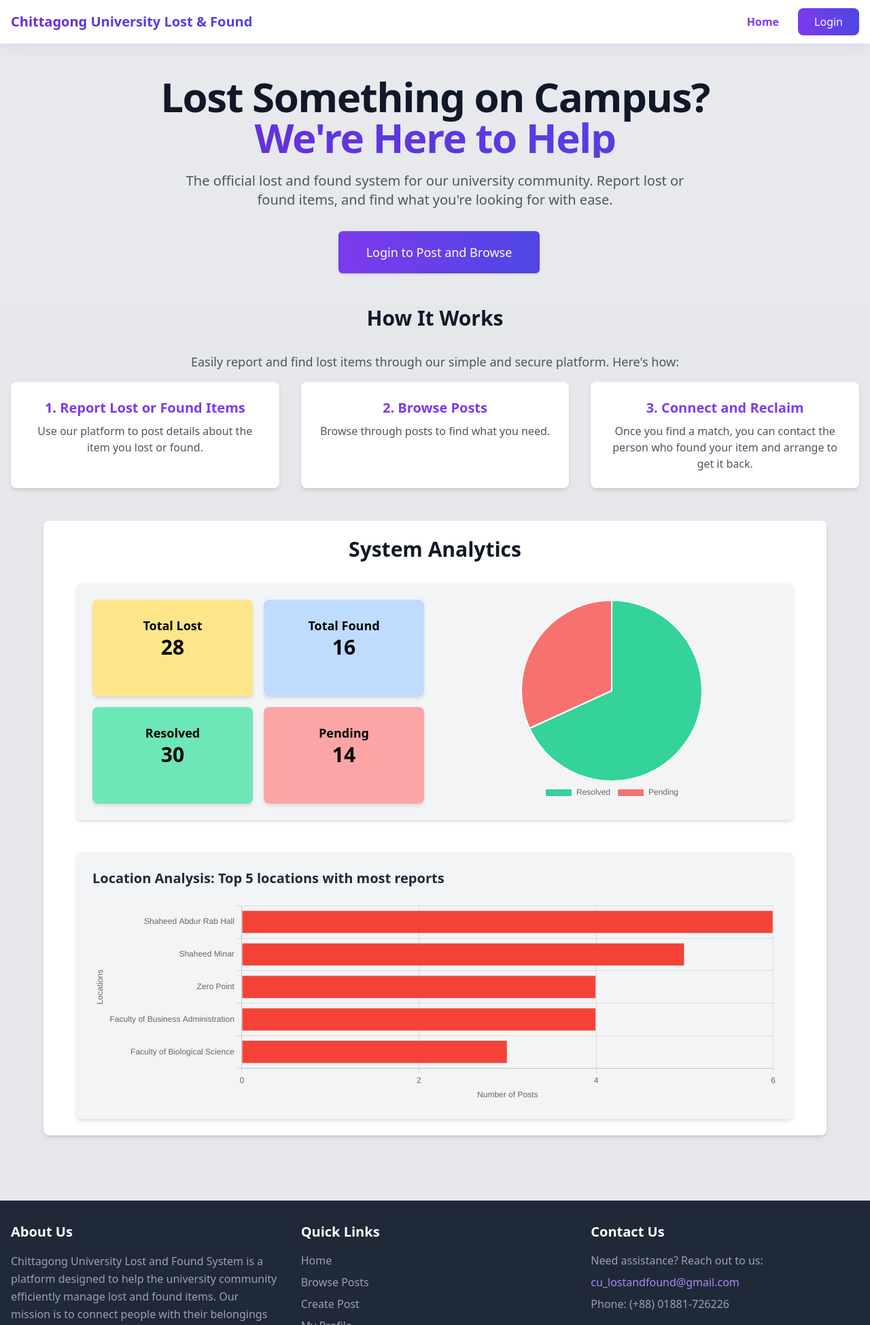
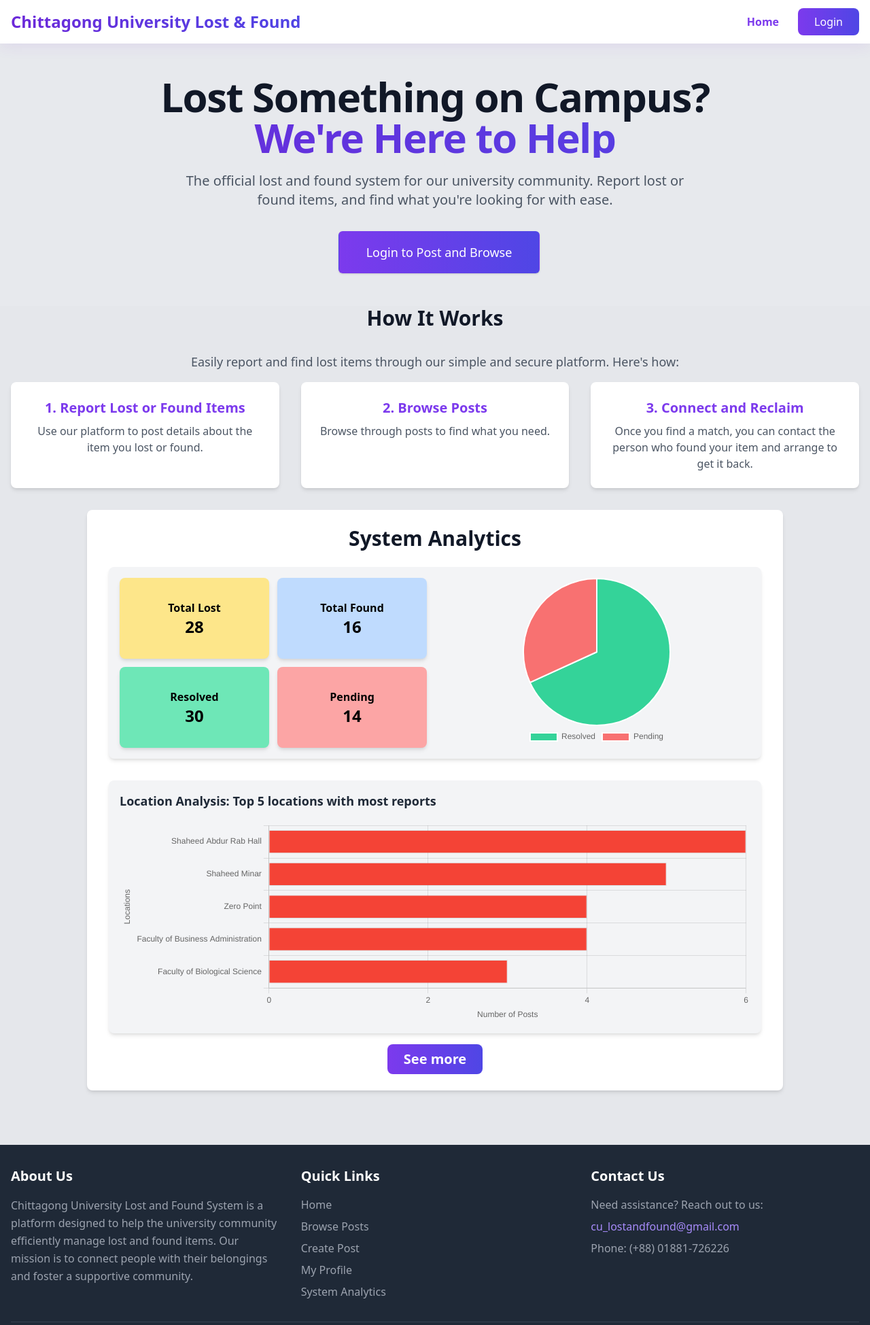
Before and after one commit to EmranHoque/DatabaseProject_ChittagongUniversityLostAndFoundSystem, a PHP site: page / in a window 1280 px wide. Shown: the top 1949 px of the page at 68% size. Run offline with PHP 8.4, Linux system fonts and the light colour scheme; data comes from the database, SQL or seed files in the repository.

Commit message:
Last commit for today

```diff
--- a/index.php
+++ b/index.php
@@ -86,33 +86,33 @@ $stats = $stmt->fetch();
     </section>
 
     <!-- Analytics Section -->
-    <section class="py-12 bg-gray">
-        <div class="max-w-6xl mx-auto px-12 bg-white p-6 rounded-lg shadow-md">
-            <h2 class="text-3xl font-extrabold text-gray-900 mb-8 text-center">System Analytics</h2>
+    <section class="py-8 bg-gray">
+        <div class="max-w-5xl mx-auto px-8 bg-white p-6 rounded-lg shadow-md">
+            <h2 class="text-3xl font-extrabold text-gray-900 mb-6 text-center">System Analytics</h2>
 
             <!-- Status analysis section -->
-            <div class="grid grid-cols-1 lg:grid-cols-2 gap-8 bg-gray-100 p-6 rounded-lg shadow-md">
-                <div class="grid grid-cols-2 gap-4">
-                    <div class="bg-yellow-200 p-6 rounded-lg shadow-md text-center">
-                        <h3 class="text-lg font-semibold">Total Lost</h3>
-                        <p class="text-3xl font-bold"><?= htmlspecialchars($stats['total_lost']) ?></p>
+            <div class="grid grid-cols-1 lg:grid-cols-2 gap-6 bg-gray-100 p-4 rounded-lg shadow-md">
+                <div class="grid grid-cols-2 gap-3">
+                    <div class="bg-yellow-200 p-4 rounded-lg shadow-md flex flex-col items-center justify-center text-center">
+                        <h3 class="text-base font-semibold">Total Lost</h3>
+                        <p class="text-2xl font-bold"><?= htmlspecialchars($stats['total_lost']) ?></p>
                     </div>
-                    <div class="bg-blue-200 p-6 rounded-lg shadow-md text-center">
-                        <h3 class="text-lg font-semibold">Total Found</h3>
-                        <p class="text-3xl font-bold"><?= htmlspecialchars($stats['total_found']) ?></p>
+                    <div class="bg-blue-200 p-4 rounded-lg shadow-md flex flex-col items-center justify-center text-center">
+                        <h3 class="text-base font-semibold">Total Found</h3>
+                        <p class="text-2xl font-bold"><?= htmlspecialchars($stats['total_found']) ?></p>
                     </div>
-                    <div class="bg-green-300 p-6 rounded-lg shadow-md text-center">
-                        <h3 class="text-lg font-semibold">Resolved</h3>
-                        <p class="text-3xl font-bold"><?= htmlspecialchars($stats['resolved']) ?></p>
+                    <div class="bg-green-300 p-4 rounded-lg shadow-md flex flex-col items-center justify-center text-center">
+                        <h3 class="text-base font-semibold">Resolved</h3>
+                        <p class="text-2xl font-bold"><?= htmlspecialchars($stats['resolved']) ?></p>
                     </div>
-                    <div class="bg-red-300 p-6 rounded-lg shadow-md text-center">
-                        <h3 class="text-lg font-semibold">Pending</h3>
-                        <p class="text-3xl font-bold"><?= htmlspecialchars($stats['unresolved']) ?></p>
+                    <div class="bg-red-300 p-4 rounded-lg shadow-md flex flex-col items-center justify-center text-center">
+                        <h3 class="text-base font-semibold">Pending</h3>
+                        <p class="text-2xl font-bold"><?= htmlspecialchars($stats['unresolved']) ?></p>
                     </div>
                 </div>
 
                 <div>
-                    <canvas id="pieChart" width="300" height="300" class="mx-auto"></canvas>
+                    <canvas id="pieChart" width="250" height="250" class="mx-auto"></canvas>
                     <script>
                         const pieCtx = document.getElementById('pieChart').getContext('2d');
                         const pieChart = new Chart(pieCtx, {
@@ -139,9 +139,9 @@ $stats = $stmt->fetch();
             </div>
 
             <!-- Location analysis section: Top 5 locations -->
-            <div class="mt-12">
-                <div class="bg-gray-100 p-6 rounded-lg shadow-md">
-                    <h3 class="text-xl font-semibold text-gray-800 mb-4">Location Analysis: Top 5 locations with most reports</h3>
+            <div class="mt-8">
+                <div class="bg-gray-100 p-4 rounded-lg shadow-md">
+                    <h3 class="text-lg font-semibold text-gray-800 mb-3">Location Analysis: Top 5 locations with most reports</h3>
                     <div class="overflow-hidden">
                         <canvas id="barChart"></canvas>
                         <script>
@@ -207,6 +207,11 @@ $stats = $stmt->fetch();
                     </div>
                 </div>
             </div>
+            <div class="flex justify-center mt-4">
+                <a href="analytics.php" class="text-xl font-semibold bg-gradient-to-r from-purple-600 to-indigo-600 text-white px-6 py-2 rounded-lg hover:opacity-80 transition duration-300">
+                    See more
+                </a>
+            </div>
         </div>
     </section>
 
--- a/templates/header.php
+++ b/templates/header.php
@@ -12,7 +12,7 @@
         <div class="max-w-7xl mx-auto px-4">
             <div class="flex justify-between items-center h-16">
                 <div class="flex items-center">
-                    <span class="text-purple-600 text-xl font-bold gradient-text">Chittagong University Lost & Found</span>
+                    <span class="text-purple-600 text-2xl font-bold gradient-text">Chittagong University Lost & Found</span>
                 </div>
                 <div class="hidden md:flex items-center space-x-4">
                     <a href="index.php"
```
Also changed, not shown: analytics.php (+8 -8 lines), signup.php (+20 -1 lines).
